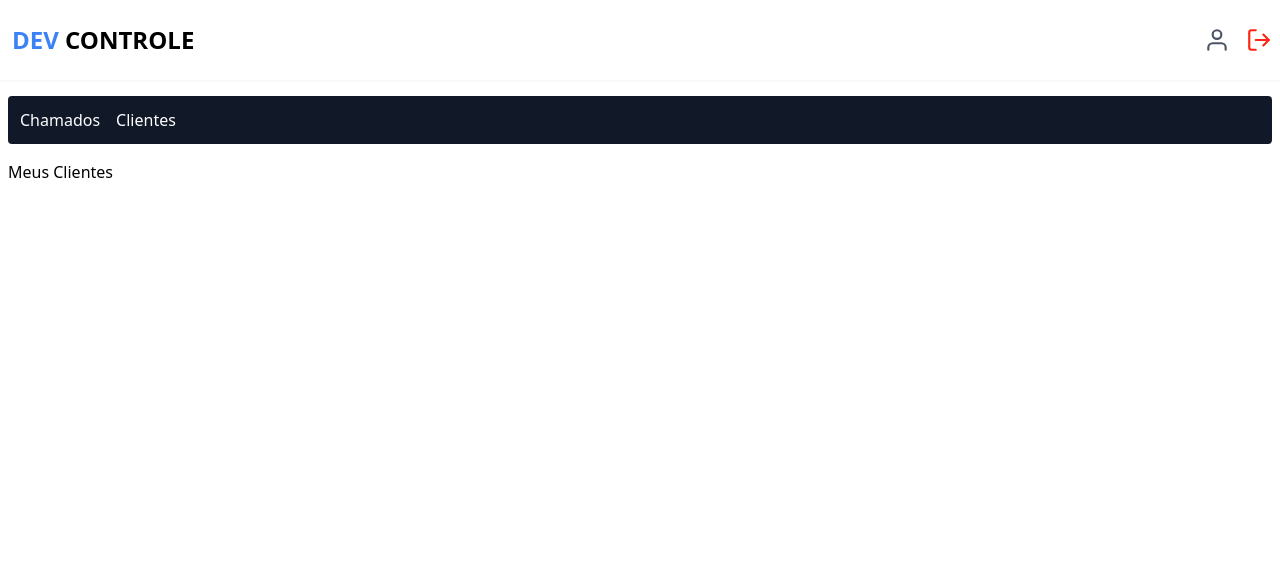
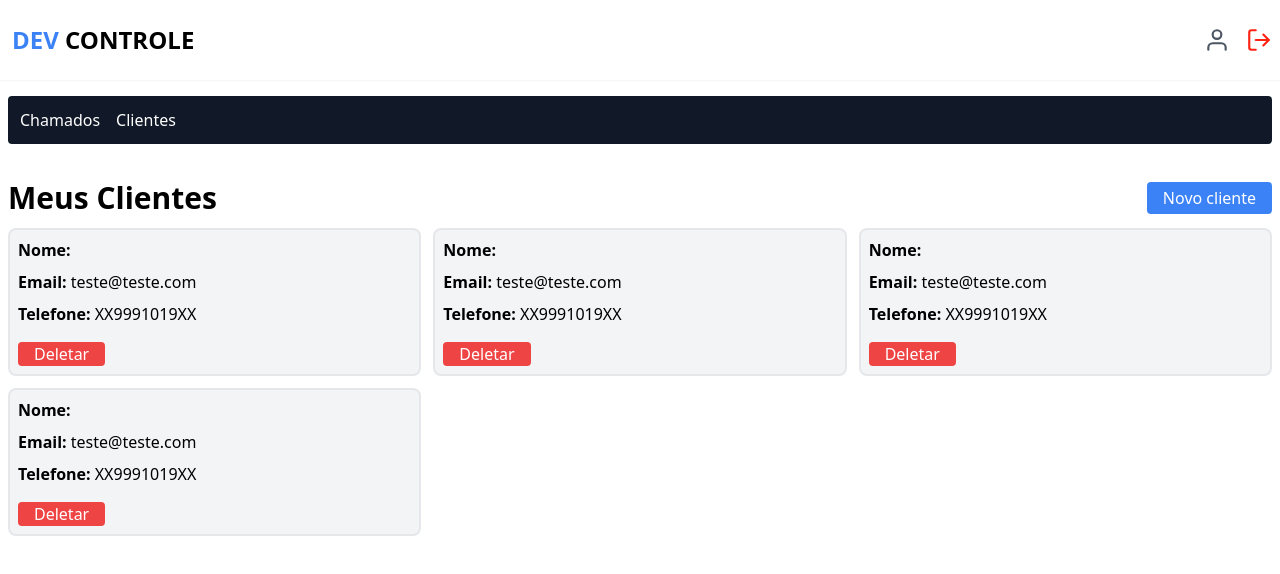
Before and after one commit to alexdev613/devcontrole, a Next.js app: page /dashboard/customer in a window 1280 px wide. Shown: the top 574 px of the page. Built offline with nearby package versions, Linux system fonts and the light colour scheme; no server answers; sample sign-in values are in the browser's storage.

Commit message:
feat: criei o componente de card de cliente CardCustomer para utilizar na página de clientes, e tambpem criei a página e rota de novo cliente NewCustomer.

```diff
--- /dev/null
+++ b/src/app/dashboard/customer/components/card/index.tsx
@@ -0,0 +1,15 @@
+export function CardCustomer() {
+  return (
+    <article className="flex flex-col bg-gray-100 border-2 p-2 rounded-lg gap-2 hover:scale-105 duration-300">
+      <h2>
+        <a className="font-bold">Nome:</a>
+      </h2>
+      <p><a href="" className="font-bold">Email:</a> teste@teste.com</p>
+      <p><a href="" className="font-bold">Telefone:</a> XX9991019XX</p>
+
+      <button className="bg-red-500 px-4 rounded text-white mt-2 self-start">
+        Deletar
+      </button>
+    </article>
+  )
+}
--- /dev/null
+++ b/src/app/dashboard/customer/new/page.tsx
@@ -0,0 +1,9 @@
+import { Container } from "@/components/container";
+
+export default function NewCustomer() {
+  return (
+    <Container>
+      <h1>Página de Cadastro de Clientes</h1>
+    </Container>
+  )
+}
--- a/src/app/dashboard/customer/page.tsx
+++ b/src/app/dashboard/customer/page.tsx
@@ -1,7 +1,9 @@
 import { Container } from '@/components/container'
 import { authOptions } from '@/lib/auth'
 import { getServerSession } from 'next-auth'
+import Link from 'next/link';
 import { redirect } from 'next/navigation';
+import { CardCustomer } from './components/card';
 
 export default async function Customer() {
   const session = await getServerSession(authOptions);
@@ -12,10 +14,20 @@
 
   return (
     <Container>
-      <main>
-        <div>
-          <h1>Meus Clientes</h1>
+      <main className='mt-9 mb-2'>
+        <div className='flex items-center justify-between'>
+          <h1 className='text-3xl font-bold'>Meus Clientes</h1>
+          <Link href="/dashboard/customer/new" className='bg-blue-500 text-white px-4 py-1 rounded'>
+            Novo cliente
+          </Link>
         </div>
+
+        <section className='grid grid-cols-1 sm:grid-cols-2 lg:grid-cols-3 gap-3 mt-3'>
+          <CardCustomer />
+          <CardCustomer />
+          <CardCustomer />
+          <CardCustomer />
+        </section>
       </main>
     </Container>
   )
```
